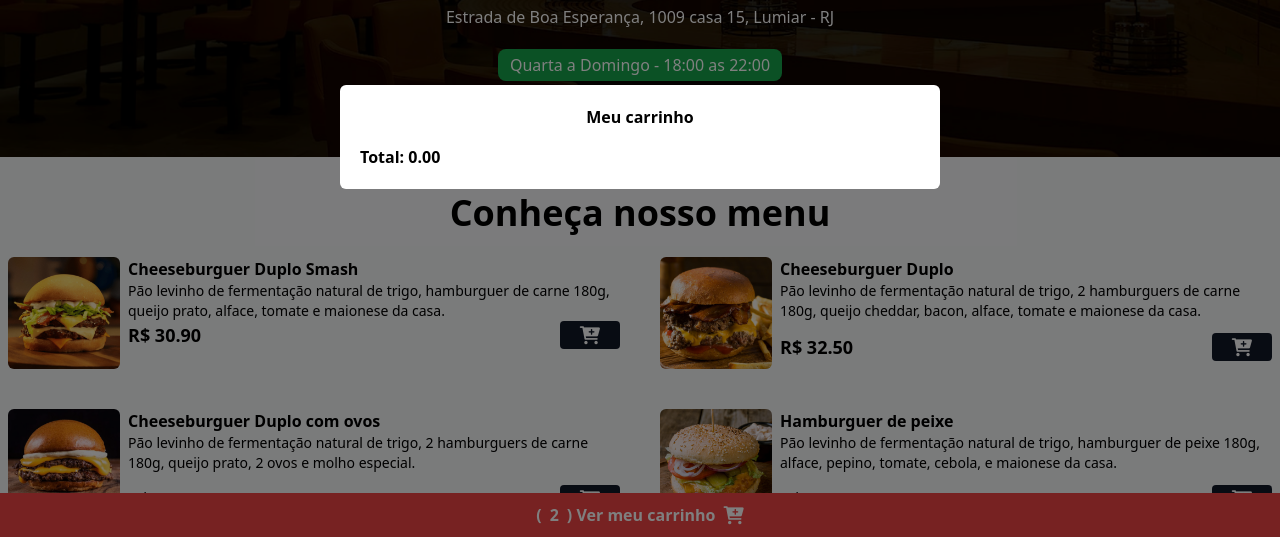
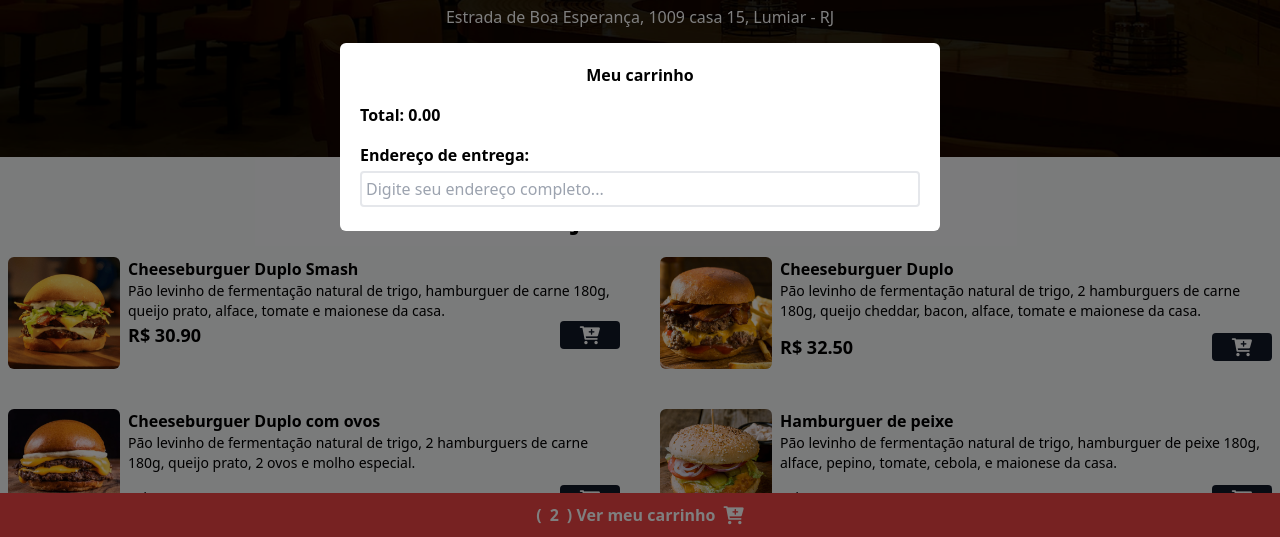
Before and after one commit to Bruno-Assumpcao-Motta/cardapio, a website: page index.html in a window 1280 px wide. Shown: the part 263-800 px from the top of the page. Drawn offline with Linux system fonts and the light colour scheme.

Commit message:
Terminando de construir as funcionalidades do carrinho
Ajustando o endereço para aparecer a frase Digite seu endereço completo!! apenas se nao entrar com o endereço e por isso aparecer na classe com hidden

```diff
--- a/index.html
+++ b/index.html
@@ -339,8 +339,19 @@
                     <!-- No celular fica em 90% e no cumputador fica com 600px -->
         <div class="bg-white p-5 rounded-md min-w-[90%] md:min-w-[600px]">
             <h2 class="text-center font-bold text-2x mb-2">Meu carrinho</h2>
+
             <div id="cart-items" class="flex justify-between mb-2 flex-col"></div>
+
             <p class="font-bold">Total: <span id="cart-total">0.00</span></p>
+
+            <p class="font-bold mt-4">Endereço de entrega:</p>
+            <input
+                type="text"
+                placeholder="Digite seu endereço completo..."
+                id="address"
+                class="w-full border-2 p-1 rounded my-1"
+            />
+            <p class="text-red-500 hidden" id="address-warn">Digite seu endereço completo!</p>
 
         </div>
     </div>
```
Also changed, not shown: styles/output.css.
